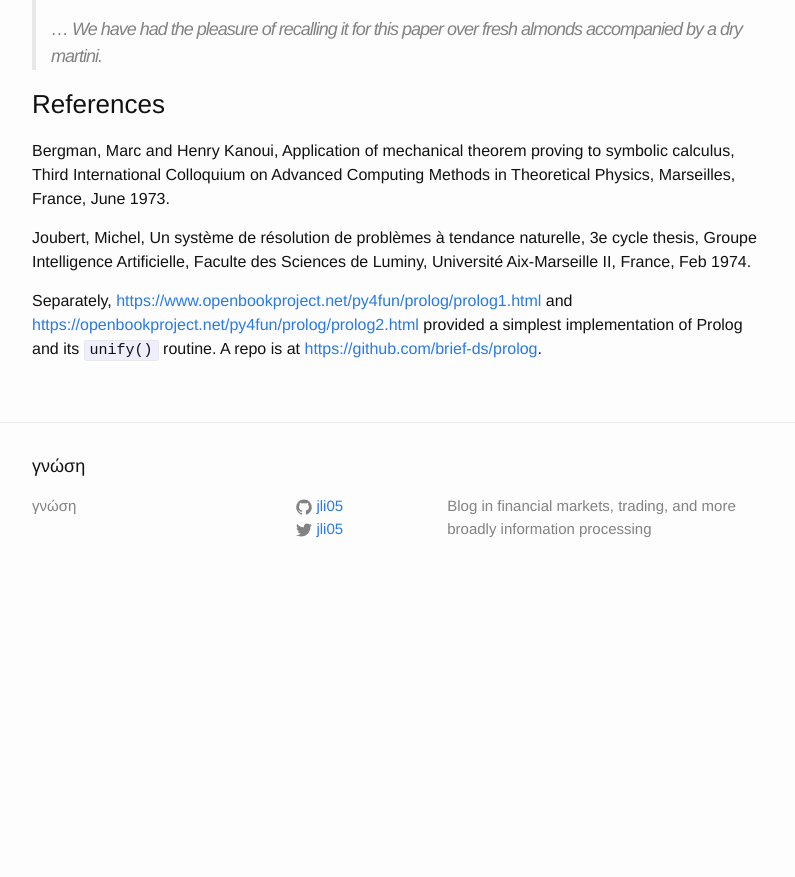
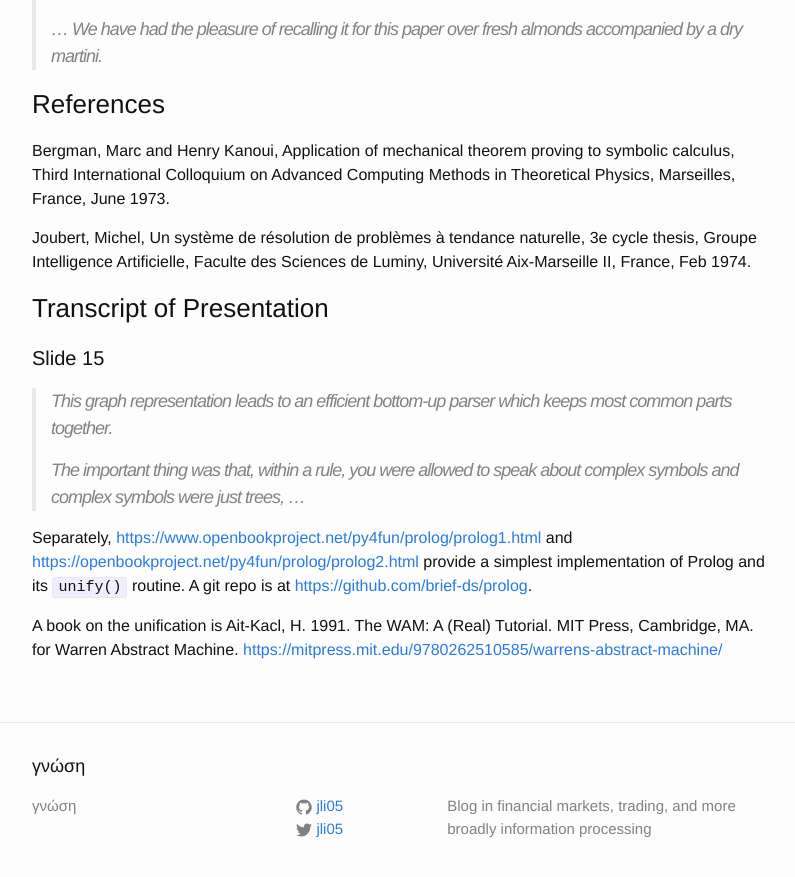
Before and after one commit to jli05/jli05.github.io, a Jekyll site: the page built from _posts/2023-08-02-The-Birth-of-Prolog.md, in a window 1280 px wide and 900 px high, scrolled down 1157 px. Shown: the top 877 px of the window, without its empty margins (238-1033 px from the left). Built offline with Jekyll 4.4.1, drawn with Linux system fonts in a browser that asks for light colours; before the commit the page ends 1757 px from its top, so only the background shows below that.

Commit message:
add transcript of presentation

```diff
--- a/_posts/2023-08-02-The-Birth-of-Prolog.md
+++ b/_posts/2023-08-02-The-Birth-of-Prolog.md
@@ -29,4 +29,12 @@ Bergman, Marc and Henry Kanoui, Application of mechanical theorem proving to sym
 
 Joubert, Michel, Un système de résolution de problèmes à tendance naturelle, 3e cycle thesis, Groupe Intelligence Artificielle, Faculte des Sciences de Luminy, Université Aix-Marseille II, France, Feb 1974.
 
-Separately, [https://www.openbookproject.net/py4fun/prolog/prolog1.html](https://www.openbookproject.net/py4fun/prolog/prolog1.html) and [https://openbookproject.net/py4fun/prolog/prolog2.html](https://openbookproject.net/py4fun/prolog/prolog2.html) provided a simplest implementation of Prolog and its `unify()` routine. A repo is at [https://github.com/brief-ds/prolog](https://github.com/brief-ds/prolog).
+### Transcript of Presentation
+#### Slide 15
+> This graph representation leads to an efficient bottom-up parser which keeps most common parts together.
+>
+> The important thing was that, within a rule, you were allowed to speak about complex symbols and complex symbols were just trees, ...
+
+Separately, [https://www.openbookproject.net/py4fun/prolog/prolog1.html](https://www.openbookproject.net/py4fun/prolog/prolog1.html) and [https://openbookproject.net/py4fun/prolog/prolog2.html](https://openbookproject.net/py4fun/prolog/prolog2.html) provide a simplest implementation of Prolog and its `unify()` routine. A git repo is at [https://github.com/brief-ds/prolog](https://github.com/brief-ds/prolog).
+
+A book on the unification is Ait-Kacl, H. 1991. The WAM: A (Real) Tutorial. MIT Press, Cambridge, MA. for Warren Abstract Machine. [https://mitpress.mit.edu/9780262510585/warrens-abstract-machine/](https://mitpress.mit.edu/9780262510585/warrens-abstract-machine/)
```
